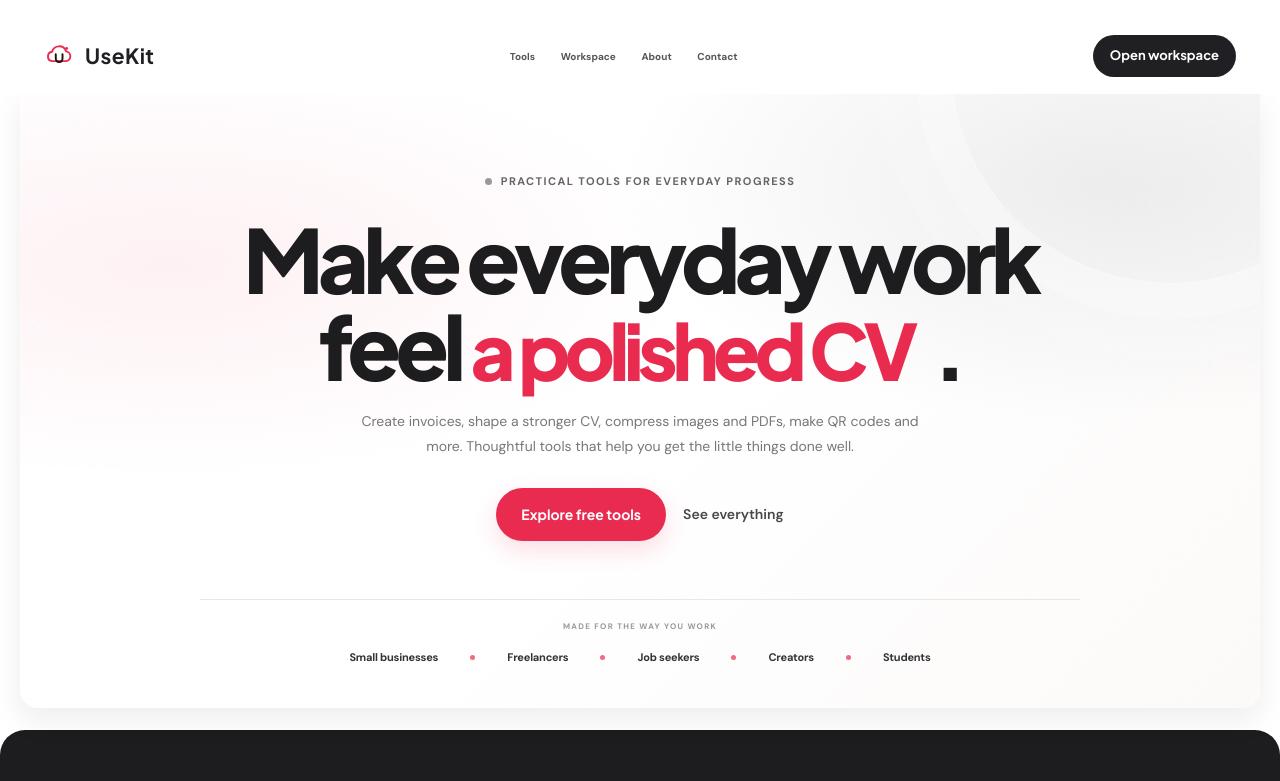
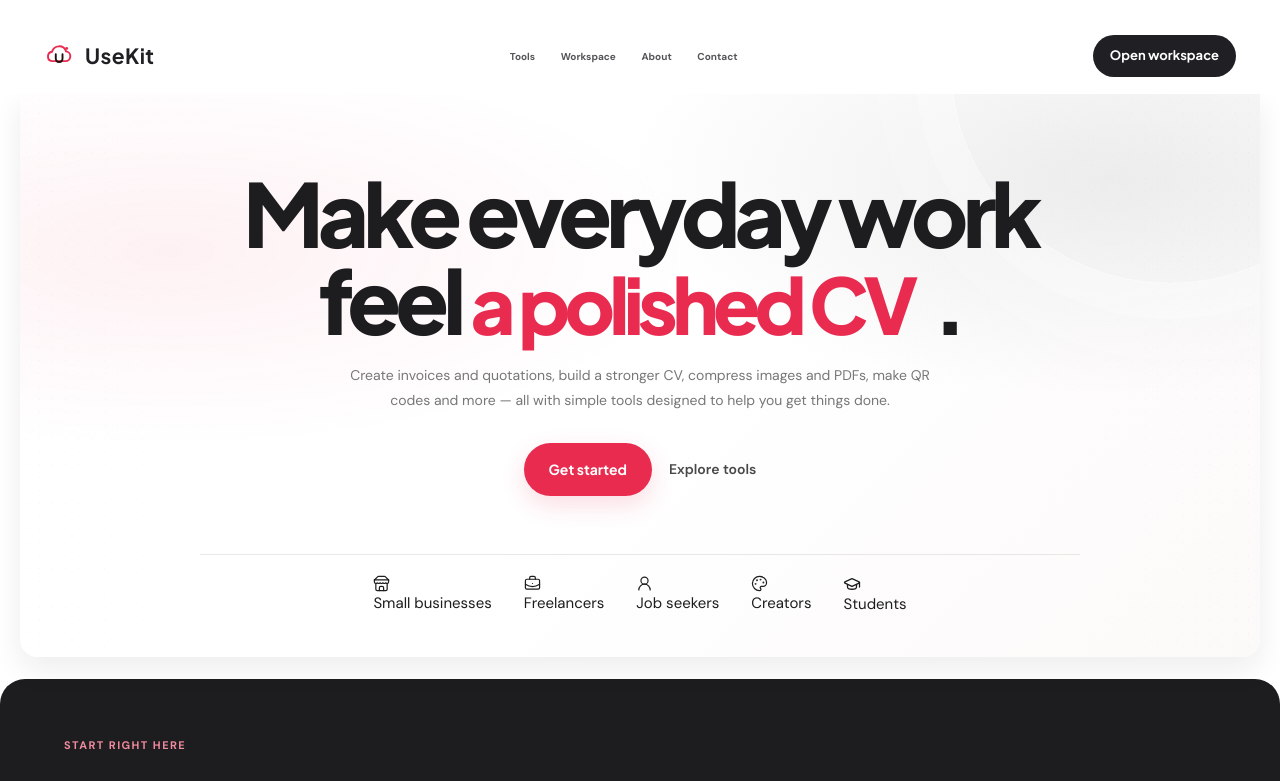
Before and after one commit to successobialo-git/usekit-ng, a Next.js app: page / in a window 1280 px wide. Shown: the top 781 px of the page. Built offline with nearby package versions, Linux system fonts and the light colour scheme; no server answers; the database is empty.

Commit message:
Match homepage hero and social proof to supplied reference

```diff
--- a/src/app/page.tsx
+++ b/src/app/page.tsx
@@ -1,6 +1,7 @@
 "use client";
 import Link from "next/link";
 import {useEffect,useState} from "react";
+import {BriefcaseBusiness,GraduationCap,Palette,Store,UserRound} from "lucide-react";
 import QuickToolsPanel from "@/components/QuickToolsPanel";
 import AdSenseUnit from "@/components/AdSenseUnit";
 import {tools} from "@/lib/tools";
@@ -24,11 +25,12 @@ export default function Home(){
  const filtered=ordered.filter(t=>toolControls[t!.slug]!==false&&(t!.name+" "+t!.short+" "+t!.category).toLowerCase().includes(query.toLowerCase()));
  return <main className="site-shell">
   <section className="center-hero home-hero">
-    <span className="hero-eyebrow"><i/> PRACTICAL TOOLS FOR EVERYDAY PROGRESS</span>
     <h1>Make everyday work<br/>feel <em className="hero-changing">{typed}<span className="type-cursor">|</span></em>.</h1>
-    <p>Create invoices, shape a stronger CV, compress images and PDFs, make QR codes and more. Thoughtful tools that help you get the little things done well.</p>
-    <div className="center-actions"><a className="button-blue" href="#quick-tools">Explore free tools <span>↗</span></a><a className="quiet-link" href="#toolkit">See everything</a></div>
-    <div className="home-proof"><span>MADE FOR THE WAY YOU WORK</span><div><b>Small businesses</b><i/><b>Freelancers</b><i/><b>Job seekers</b><i/><b>Creators</b><i/><b>Students</b></div></div>
+    <p>Create invoices and quotations, build a stronger CV, compress images and PDFs, make QR codes and more — all with simple tools designed to help you get things done.</p>
+    <div className="center-actions"><a className="button-blue hero-primary" href="#quick-tools">Get started <span>↗</span></a><a className="quiet-link" href="#toolkit">Explore tools</a></div>
+    <div className="home-proof" aria-label="Tools for small businesses, freelancers, job seekers, creators and students">
+      <div><span><Store size={17} strokeWidth={1.7}/>Small businesses</span><span><BriefcaseBusiness size={17} strokeWidth={1.7}/>Freelancers</span><span><UserRound size={17} strokeWidth={1.7}/>Job seekers</span><span><Palette size={17} strokeWidth={1.7}/>Creators</span><span><GraduationCap size={18} strokeWidth={1.7}/>Students</span></div>
+    </div>
   </section>
   <QuickToolsPanel/>
   <section className="toolkit-section" id="toolkit"><div className="toolkit-heading"><div><span className="section-kicker">ALL TOOLS</span><h2>Find your tool.<br/><em>Find your flow.</em></h2></div><div className="toolkit-intro"><p>Practical tools for business, work and everyday life. Choose what you need and get moving.</p><label className="search-control"><input value={query} onChange={e=>setQuery(e.target.value)} placeholder="Search all tools" aria-label="Search tools"/></label></div></div>
```
